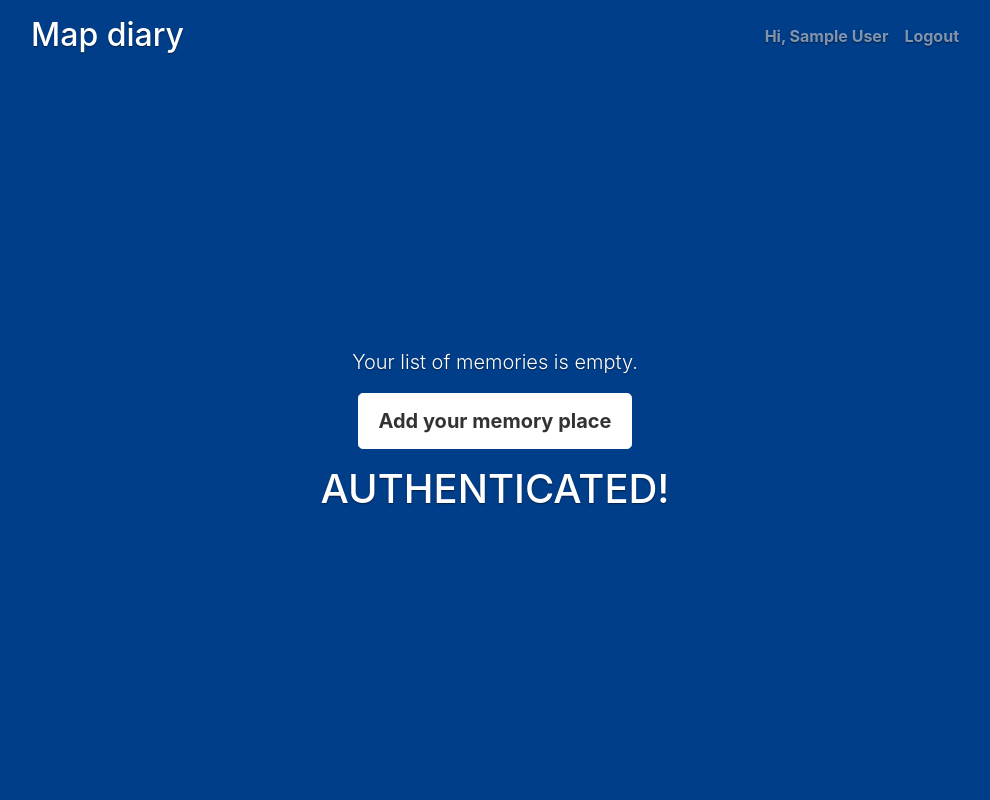
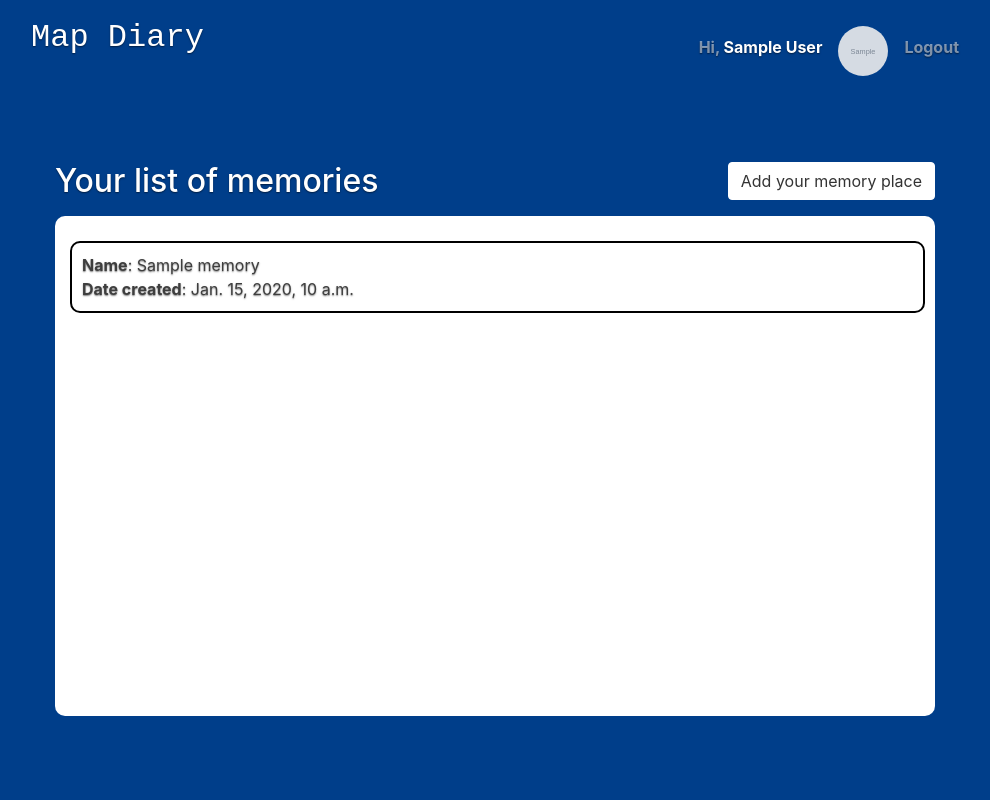
Before and after one commit to icesonata/Map-Diary, a Django app: page / in a window 1280 px wide. Shown: the whole page, without its empty margins (145-1135 px from the left). Run offline with Django 3.2, Linux system fonts and the light colour scheme; a user stored in the database is signed in; tables that the repository leaves empty hold one stand-in row (values such as "Sample post"); grey boxes marked "Sample" are stand-in pictures; parts of the project's set-up code (start-up, migrations or seed data) failed here and were passed over; some libraries are stand-ins or nearby versions.

Commit message:
Added templates and styles for pages
I modified and added an css file to decorate the layout and home page. Besides, I also modified
templates using Django template feature and Bootstrap frameworks to make the page more good-looking.

```diff
--- /dev/null
+++ b/static/home/styles/home.css
@@ -0,0 +1,97 @@
+html {
+    scroll-behavior: auto;
+}
+
+.search-bar {
+    display: flex;
+    /* position: absolute; */
+    /* top: 15%; */
+    /* left: 50%; */
+    /* transform: translate(-50%, -50%); */
+}
+
+.search-bar input {
+    width: 800px;
+    height: 42px;
+    border-radius: 50px;
+    border: 2px solid grey;
+    padding: 0px 40px;
+    /* right: 0px; */
+}
+
+.search-bar input:focus {
+    box-shadow: 0 0 2pt 2pt white;
+    outline: none;
+}
+
+.search-bar button {
+    border-radius: 50%;
+    background-color: transparent;
+    border: none;
+    padding: 0px 10px;
+    margin-left: -40px;
+}
+
+.search-bar button:hover {
+    cursor: pointer;
+}
+
+.message {
+    text-align: center;
+    font-weight: bold;
+}
+
+.list-item {
+    /* position: absolute; */
+    width: 100%;
+    border-radius: 10px;
+    background-color: white;
+    color: rgb(62, 62, 62);
+    padding: 10px;
+
+    border: 10px solid white;
+    border-right: transparent;
+    height: 500px;
+    overflow: auto;
+}
+
+.list-item > .item {
+    color: rgb(62, 62, 62);
+    text-decoration: none;
+    border-radius: 10px;
+    background-color: white;
+    border: 2px solid black;
+    padding: 10px;
+    margin: 5px 0px 5px -5px;
+    cursor: pointer;
+
+    display: block;     /* Make a element as div block */
+}
+
+.list-item > .item:hover {
+    box-shadow: 0 0 2pt 2pt black;
+}
+
+/* Customize scroll bar */
+/* width */
+::-webkit-scrollbar {
+    width: 10px;
+}
+
+/* Track */
+::-webkit-scrollbar-track {
+    box-shadow: inset 0 0 1px black;
+    border-radius: 10px;
+}
+
+/* Handle */
+::-webkit-scrollbar-thumb {
+    background: rgb(145, 136, 136);
+    border-radius: 10px;
+    height: 20%;
+}
+
+/* Handle on hover */
+::-webkit-scrollbar-thumb:hover {
+    background: rgb(47, 47, 47);
+}
--- a/static/home/styles/layout.css
+++ b/static/home/styles/layout.css
@@ -44,20 +44,22 @@ body {
 
 /* Header */
 .masthead {
-    margin-bottom: 2rem;
+    /* margin-bottom: 2rem; */
 }
 
-.masthead-brand {
-    /* margin-bottom: 0; */
-    margin-bottom: 30px;
+.masthead-brand a {
+    /* padding: .6rem 0; */
+    text-decoration: none;
+    font-family:'Courier New', Courier, monospace;
+    /* padding: 10px; */
 }
 
 .nav-masthead, .nav-link, .user-greet {
-    padding: .25rem 0;
+    padding: .6rem 0;
     font-weight: 700;
     color: rgba(255, 255, 255, .5);
     background-color: transparent;
-    border-bottom: .25rem solid transparent;
+    /* border-bottom: .25rem solid transparent; */
 }
 
 .nav-masthead .nav-link:hover,
--- a/template/home/home.html
+++ b/template/home/home.html
@@ -2,6 +2,7 @@
 {% load static %}
 
 {% block styles %}
+    <link rel="stylesheet" href="{% static 'home/styles/home.css' %}">
 {% endblock %}
 
 {% block title %}
@@ -10,22 +11,39 @@
 
 {% block body %}
     <!-- <h1 class="cover-heading">Online Book Station</h1> -->
-    <div class="container" style="text-align: center;">
+    <!-- <div class="container" style="text-align: center;">
         <p class="lead motto">
             Your list of memories is empty.
         </p>
         <p class="lead">
             <a class="btn btn-lg btn-secondary" href="{% url 'memory:memory_create' %}" >Add your memory place</a>
         </p>
-        {% if user.is_authenticated %}
-        <h1>AUTHENTICATED!</h1>
-            <!-- {% for ass in backends.associated %}
-            {% if ass.provider == 'facebook' %}
-                <img src="{{ass.extra_data.picture.data.url}}" alt="" width="150" height="150" style="border-radius: 50%">
-            {% endif %}
-            {% endfor %} -->
-        {% endif %}
-    </div>
+    </div> -->
+
+    {% if user.is_authenticated and user.memories_set.all.count != 0 %}
+        <h2 style="float:left;">Your list of memories</h2>
+        <p class="lead" style="float:right;">
+            <a class="btn btn-secondary" href="{% url 'memory:memory_create' %}" >Add your memory place</a>
+        </p>
+        <div class="list-item">
+                {% for memory in user.memory_set.all %}
+                    <a class="item" href="{% url 'memory:memory_detail' memory.id %}">
+                        <b>Name</b>: {{ memory.name }}
+                        <br>
+                        <b>Date created</b>: {{ memory.timestamp }}
+                    </a>
+                {% endfor %}
+        </div>
+    {% else %}
+        <div class="container" style="text-align: center;">
+            <p class="lead motto">
+                Your list of memories is empty.
+            </p>
+            <p class="lead">
+                <a class="btn btn-lg btn-secondary" href="{% url 'memory:memory_create' %}" >Add your memory place</a>
+            </p>
+        </div>
+    {% endif %}
 {% endblock %}
 
 {% block scripts %}
--- a/template/home/layout.html
+++ b/template/home/layout.html
@@ -22,11 +22,21 @@
         <div class="cover-container d-flex h-100 p-3 mx-auto flex-column">
             <header class="masthead mb-auto">
               <div class="inner">
-                <h2 class="masthead-brand"><a class="brand-logo" href="{% url 'home' %}" style="text-decoration:none">Map diary</a></h3>
+                <h2 class="masthead-brand"><a class="brand-logo" href="{% url 'home' %}">Map Diary</a></h3>
                 <nav class="nav nav-masthead justify-content-center">
                   {% if user.is_authenticated %}
                     <!-- <a class="nav-link" href="#">Profile</a> -->
-                    <p class="user-greet" disabled>Hi, <b class="foo"></b>{{ user.first_name }} {{ user.last_name }}</b></p>
+                    <p class="user-greet">Hi, <b class="foo"></b>
+                      {% if user.first_name or user.last_name %}
+                        <span style="color: white;">{{ user.first_name }} {{ user.last_name }}</span>
+                      {% else %}
+                        {{ user.username }}
+                      {% endif %}
+                    </b></p>
+                    &emsp;
+                    {% if user.profile %}
+                      <img id="user-ava" src="{{ user.profile.profile_url }}" alt="user's avatar" width="50" height="50" style="border-radius: 50%">
+                    {% endif %}
                     &emsp;
                     <a class="nav-link" href="{% url 'logout' %}">Logout</a>
                   {% else %}
```
Also changed, not shown: template/memory/create.html (+54 -2 lines), template/memory/detail.html (+34 -1 lines).
